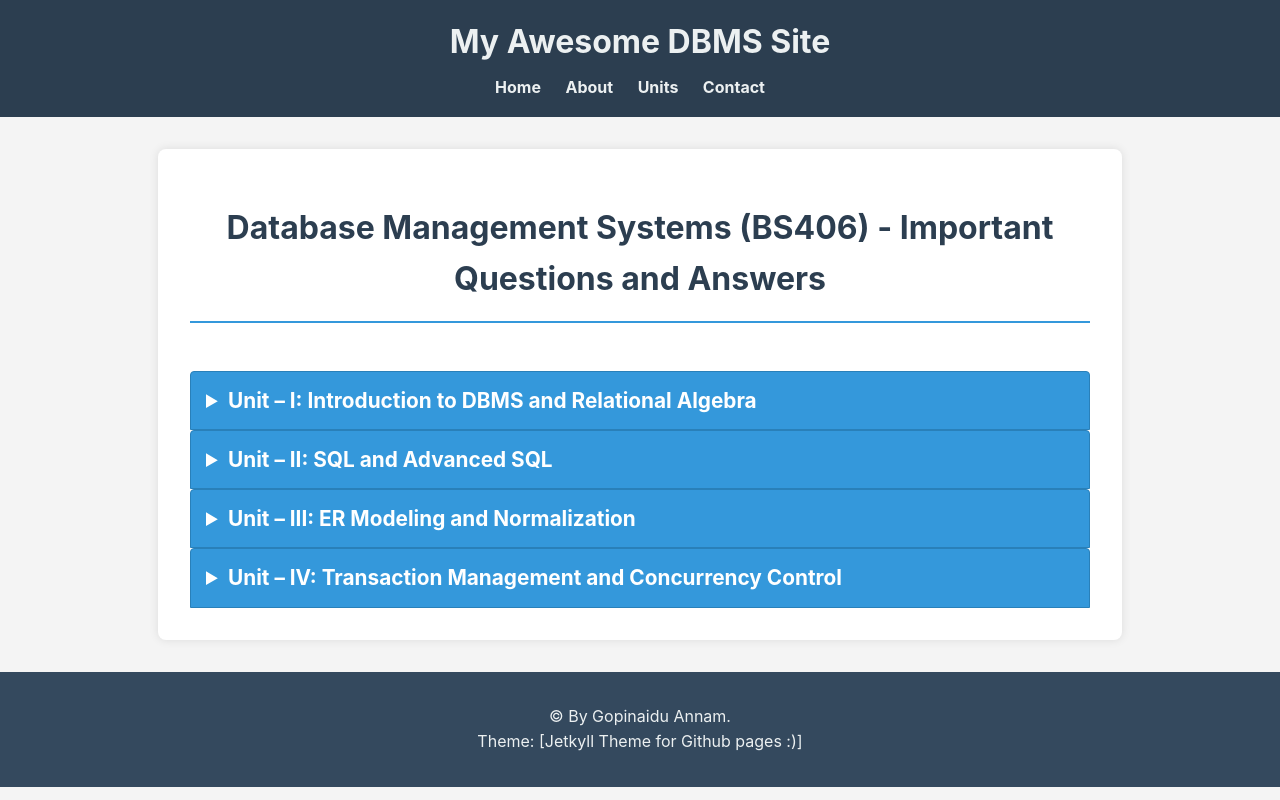
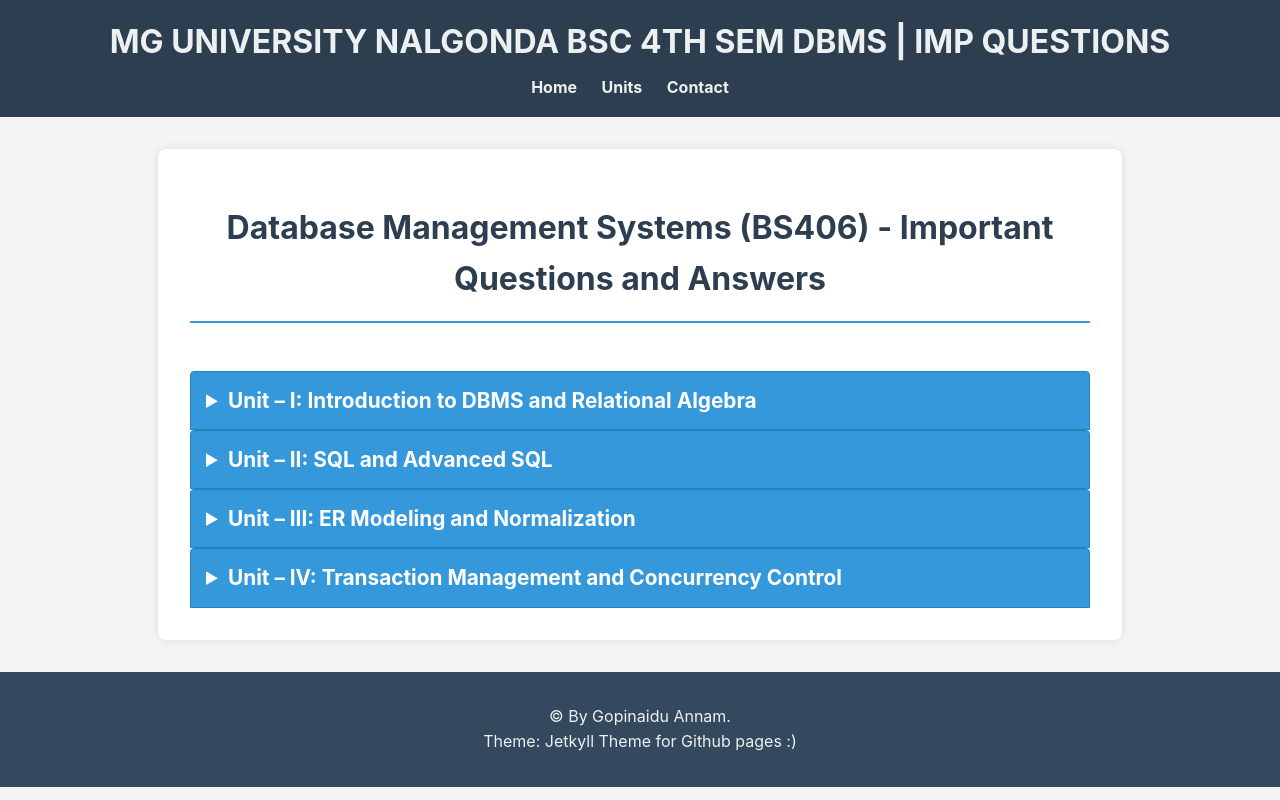
Before and after one commit to gopinaidu77/DBMS, a plain HTML site: page index.html in a window 1280 px wide. Drawn offline with Linux system fonts and the light colour scheme.

Commit message:
Final Commit

```diff
--- a/index.html
+++ b/index.html
@@ -170,11 +170,10 @@
 <body>
 
     <header class="site-header">
-        <h1 class="site-title">My Awesome DBMS Site</h1>
+        <h1 class="site-title">MG UNIVERSITY NALGONDA BSC 4TH SEM DBMS | IMP QUESTIONS</h1>
         <nav class="site-nav">
             <ul>
                 <li><a href="#">Home</a></li>
-                <li><a href="#">About</a></li>
                 <li><a href="#">Units</a></li>
                 <li><a href="#">Contact</a></li>
             </ul>
@@ -718,7 +717,7 @@
 
     <footer class="site-footer">
         <p>&copy; By Gopinaidu Annam.</p>
-        <p>Theme: [Jetkyll Theme for Github pages :)]</p>
+        <p>Theme: Jetkyll Theme for Github pages :)</p>
     </footer>
 
 </body>
```
